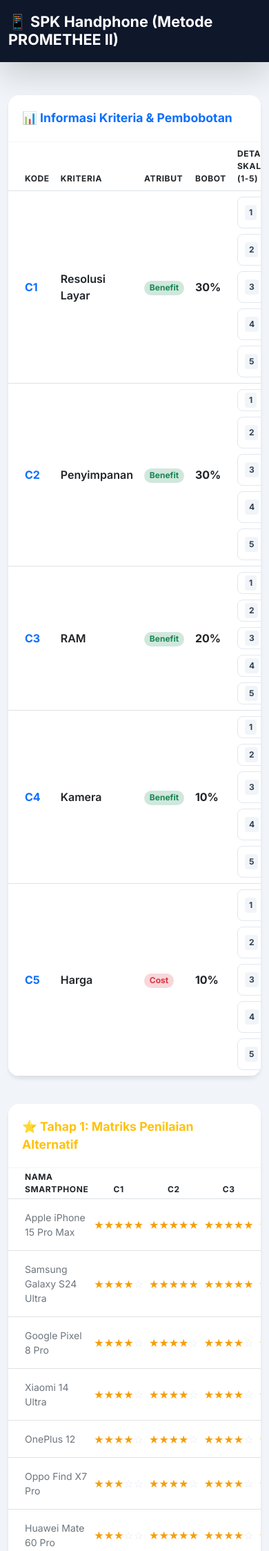
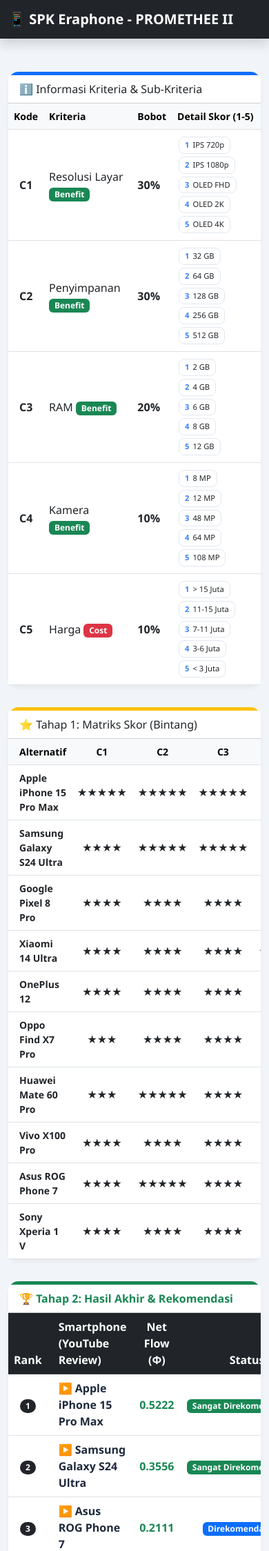
Before and after one commit to novandarajendra11-hub/Spk_PROMETHEE_smartphone, a Flask app: page / in a window 390 px wide. Shown: the top 2248 px of the page at 69% size. Run offline with Flask 3, Linux system fonts and the light colour scheme.

Commit message:
Refactor index.html for SPK Smartphone dashboard

```diff
--- a/SPK_Promthee/templates/index.html
+++ b/SPK_Promthee/templates/index.html
@@ -3,70 +3,44 @@
 <head>
     <meta charset="UTF-8">
     <meta name="viewport" content="width=device-width, initial-scale=1.0">
-    <title>SPK Smartphone - PROMETHEE II</title>
+    <title>Dashboard SPK Smartphone</title>
     <link href="https://cdn.jsdelivr.net/npm/bootstrap@5.3.0/dist/css/bootstrap.min.css" rel="stylesheet">
+    <script src="https://cdn.jsdelivr.net/npm/chart.js"></script>
     <style>
-        @import url('https://fonts.googleapis.com/css2?family=Inter:wght@400;600;700&display=swap');
-        body { background-color: #f1f5f9; font-family: 'Inter', sans-serif; color: #1e293b; }
-        .navbar { background: #0f172a; padding: 1.2rem 0; }
-        .card { border: none; border-radius: 16px; box-shadow: 0 4px 6px -1px rgba(0,0,0,0.1); margin-bottom: 2.5rem; overflow: hidden; }
-        .card-header { background: white; border-bottom: 1px solid #f1f5f9; padding: 1.25rem; font-weight: 700; font-size: 1.1rem; }
-
-        /* Style untuk Detail Skor Rapi */
-        .score-container { display: flex; flex-wrap: wrap; gap: 8px; }
-        .score-item {
-            background: #ffffff; border: 1px solid #e2e8f0; border-radius: 8px;
-            padding: 4px 10px; font-size: 0.75rem; display: flex; align-items: center;
-        }
-        .score-val { background: #f1f5f9; font-weight: 800; padding: 2px 6px; border-radius: 4px; margin-right: 8px; color: #334155; }
-
-        /* Visual Bintang */
+        body { background-color: #f1f5f9; font-family: 'Segoe UI', sans-serif; }
+        .card { border: none; border-radius: 15px; margin-bottom: 2rem; box-shadow: 0 4px 6px rgba(0,0,0,0.05); }
+        .score-box { background: #fff; border: 1px solid #e2e8f0; border-radius: 8px; padding: 3px 8px; font-size: 0.7rem; margin: 2px; display: inline-flex; }
+        .score-num { font-weight: 800; color: #3b82f6; margin-right: 5px; }
         .star-fill { color: #f59e0b; }
-        .star-empty { color: #e2e8f0; }
-
-        /* Youtube Link */
-        .yt-link { color: #1e293b; text-decoration: none; display: flex; align-items: center; transition: 0.2s; }
+        .yt-link { color: #1e293b; text-decoration: none; font-weight: bold; transition: 0.2s; }
         .yt-link:hover { color: #ef4444; }
-        .yt-icon { width: 20px; margin-right: 8px; }
-
-        .table thead { background: #f8fafc; text-transform: uppercase; font-size: 0.75rem; letter-spacing: 0.05em; }
     </style>
 </head>
 <body>
 
-<nav class="navbar mb-5 shadow-lg">
-    <div class="container text-white">
-        <span class="h4 m-0 fw-bold">📱 SPK Handphone (Metode PROMETHEE II)</span>
-    </div>
+<nav class="navbar navbar-dark bg-dark mb-5 shadow">
+    <div class="container"><span class="navbar-brand fw-bold">📱 SPK Eraphone - PROMETHEE II</span></div>
 </nav>
 
 <div class="container">
 
-    <div class="card">
-        <div class="card-header text-primary">📊 Informasi Kriteria & Pembobotan</div>
-        <div class="card-body p-0">
-            <div class="table-responsive">
-                <table class="table table-hover align-middle mb-0">
-                    <thead>
-                        <tr>
-                            <th class="ps-4">Kode</th><th>Kriteria</th><th>Atribut</th><th>Bobot</th><th>Detail Skala Skor (1-5)</th>
-                        </tr>
+    <div class="card border-top border-primary border-5">
+        <div class="card-header bg-white">ℹ️ Informasi Kriteria & Sub-Kriteria</div>
+        <div class="card-body p-0 table-responsive">
+            <table class="table align-middle mb-0">
+                <thead class="table-light small">
+                    <tr><th>Kode</th><th>Kriteria</th><th>Bobot</th><th>Detail Skor (1-5)</th></tr>
                 </thead>
                 <tbody>
                     {% for c in kriteria %}
                     <tr>
-                            <td class="ps-4 fw-bold text-primary">{{ c.id }}</td>
-                            <td class="fw-semibold">{{ c.name }}</td>
-                            <td><span class="badge {{ 'bg-success-subtle text-success' if c.type=='Benefit' else 'bg-danger-subtle text-danger' }} rounded-pill">{{ c.type }}</span></td>
+                        <td class="ps-3 fw-bold">{{ c.id }}</td>
+                        <td>{{ c.name }} <small class="badge {{ 'bg-success' if c.type=='Benefit' else 'bg-danger' }}">{{ c.type }}</small></td>
                         <td class="fw-bold">{{ c.weight }}</td>
                         <td>
-                                <div class="score-container">
                             {% for s in c.scores %}
-                                    <div class="score-item">
-                                        <span class="score-val">{{ loop.index }}</span> {{ s }}
-                                    </div>
+                            <div class="score-box"><span class="score-num">{{ loop.index }}</span>{{ s }}</div>
                             {% endfor %}
-                                </div>
                         </td>
                     </tr>
                     {% endfor %}
@@ -74,62 +48,44 @@
             </table>
         </div>
     </div>
-    </div>
 
-    <div class="card">
-        <div class="card-header text-warning">⭐ Tahap 1: Matriks Penilaian Alternatif</div>
-        <div class="card-body p-0">
-            <div class="table-responsive">
-                <table class="table table-sm text-center align-middle mb-0">
-                    <thead>
-                        <tr><th class="text-start ps-4">Nama Smartphone</th><th>C1</th><th>C2</th><th>C3</th><th>C4</th><th>C5</th></tr>
+    <div class="card border-top border-warning border-5">
+        <div class="card-header bg-white">⭐ Tahap 1: Matriks Skor (Bintang)</div>
+        <div class="card-body p-0 table-responsive">
+            <table class="table text-center align-middle mb-0">
+                <thead class="table-light small">
+                    <tr><th class="text-start ps-3">Alternatif</th><th>C1</th><th>C2</th><th>C3</th><th>C4</th><th>C5</th></tr>
                 </thead>
                 <tbody>
                     {% for row in matriks %}
                     <tr>
-                            <td class="text-start ps-4 py-3 fw-medium small text-secondary">{{ row.nama }}</td>
-                            {% for v in row.vals %}
-                            <td>
-                                <span class="star-fill">{{ "★" * v }}</span><span class="star-empty">{{ "☆" * (5 - v) }}</span>
-                            </td>
-                            {% endfor %}
+                        <td class="text-start ps-3 small fw-semibold">{{ row.nama }}</td>
+                        {% for v in row.vals %}<td class="star-fill">{{ "★" * v }}</td>{% endfor %}
                     </tr>
                     {% endfor %}
                 </tbody>
             </table>
         </div>
     </div>
-    </div>
 
-    <div class="card">
-        <div class="card-header text-success">🏆 Tahap 2: Hasil Akhir & Perangkingan</div>
-        <div class="card-body p-0">
-            <div class="table-responsive">
+    <div class="card border-top border-success border-5">
+        <div class="card-header bg-white text-success fw-bold">🏆 Tahap 2: Hasil Akhir & Rekomendasi</div>
+        <div class="card-body p-0 table-responsive">
             <table class="table table-hover align-middle mb-0 text-center">
                 <thead class="table-dark">
-                        <tr>
-                            <th>Rank</th>
-                            <th class="text-start ps-4">Brand Smartphone (Klik Review)</th>
-                            <th>Leaving Flow</th>
-                            <th>Entering Flow</th>
-                            <th>Net Flow (Φ)</th>
-                        </tr>
+                    <tr><th>Rank</th><th class="text-start ps-3">Smartphone (YouTube Review)</th><th>Net Flow (Φ)</th><th>Status</th></tr>
                 </thead>
                 <tbody>
                     {% for item in hasil %}
                     <tr>
-                            <td><span class="badge bg-secondary rounded-circle p-2">{{ loop.index }}</span></td>
-                            <td class="text-start ps-4">
-                                <a href="{{ item.yt_url }}" target="_blank" class="yt-link fw-bold">
-                                    <img src="https://upload.wikimedia.org/wikipedia/commons/0/09/YouTube_full-color_icon_%282017%29.svg" class="yt-icon">
-                                    {{ item.nama }}
-                                </a>
+                        <td><span class="badge bg-dark rounded-pill">{{ item.rank }}</span></td>
+                        <td class="text-start ps-3">
+                            <a href="{{ item.yt_url }}" target="_blank" class="yt-link">▶️ {{ item.nama }}</a>
                         </td>
-                            <td class="text-muted small">{{ item.lf }}</td>
-                            <td class="text-muted small">{{ item.ef }}</td>
+                        <td class="fw-bold {{ 'text-success' if item.nf > 0 else 'text-danger' }}">{{ item.nf }}</td>
                         <td>
-                                <span class="badge {{ 'bg-success' if item.nf >= 0 else 'bg-danger' }} px-3 py-2 fw-bold" style="min-width: 70px;">
-                                    {{ item.nf }}
+                            <span class="badge {% if item.rank <= 2 %}bg-success{% elif item.rank <= 4 %}bg-primary{% else %}bg-secondary{% endif %}">
+                                {{ item.status }}
                             </span>
                         </td>
                     </tr>
@@ -138,9 +94,33 @@
             </table>
         </div>
     </div>
+
+    <div class="card border-top border-info border-5">
+        <div class="card-header bg-white">📊 Visualisasi Perbandingan Net Flow (Φ)</div>
+        <div class="card-body">
+            <canvas id="flowChart" height="100"></canvas>
+        </div>
     </div>
 
 </div>
 
+<script>
+    new Chart(document.getElementById('flowChart'), {
+        type: 'bar',
+        data: {
+            labels: {{ labels | tojson }},
+            datasets: [{
+                label: 'Nilai Net Flow',
+                data: {{ values | tojson }},
+                backgroundColor: 'rgba(59, 130, 246, 0.7)',
+                borderColor: '#2563eb',
+                borderWidth: 1,
+                borderRadius: 5
+            }]
+        },
+        options: { responsive: true, plugins: { legend: { display: false } } }
+    });
+</script>
+
 </body>
 </html>
```
Lines whose indentation alone changed are shown as unchanged.
